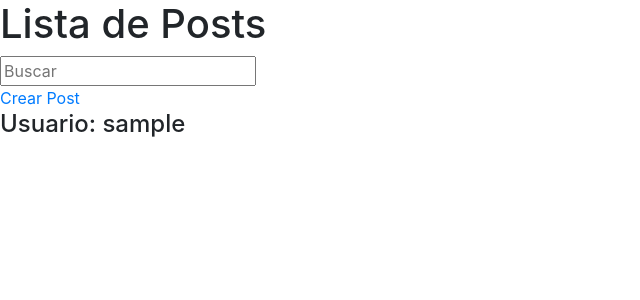
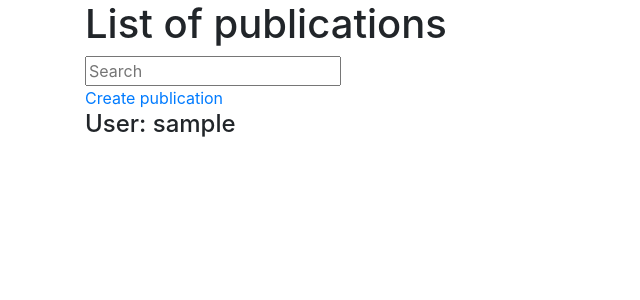
Before and after one commit to carlosnp/coreviews, a Django app: page /en/blog/ in a window 1280 px wide. Shown: the part 56-356 px from the top of the page, without its empty margins (0-640 px from the left). Run offline with Django 3.2, Linux system fonts and the light colour scheme; the visitor is signed in with stand-in values (Sample User, id 1); data that the repository does not hold is empty; some libraries are stand-ins or nearby versions.

Commit message:
traducciones

```diff
--- a/blog/templates/blog/delete.html
+++ b/blog/templates/blog/delete.html
@@ -1,4 +1,5 @@
 {% extends "base.html" %}
+{% load i18n %}
 
 {% block title %} DELETE {% endblock %}
 
--- a/blog/templates/blog/detail.html
+++ b/blog/templates/blog/detail.html
@@ -1,4 +1,5 @@
 {% extends "base.html" %}
+{% load i18n %}
 
 {% block title %} POST {% endblock %}
 
--- a/blog/templates/blog/list.html
+++ b/blog/templates/blog/list.html
@@ -1,16 +1,17 @@
 {% extends "base.html" %}
+{% load i18n %}
 
 {% block title %} LISTA {% endblock %}
 
 {% block content %}
-	<div class="">
-        <h1>Lista de Posts</h1>
+	<div class="container">
+        <h1> {% trans 'List of publications' %} </h1>
         <!-- Menu de Busqueda -->
         <form method="GET" action=".">
-            <input type="text" name="q" placeholder="Buscar">
+            <input type="text" name="q" placeholder="{% trans 'Search' %}">
         </form>
-        <a class="" href="{% url 'posts:create' %}">Crear Post</a>
-        <h4> Usuario: {{ users_qs }} </h4>
+        <a class="" href="{% url 'posts:create' %}"> {% trans 'Create publication' %} </a>
+        <h4> {% trans 'User' %}: {{ users_qs }} </h4>
         <!-- Lista de Posts -->
         {% for obj in objects %}
             <h2 style="color:blue"> {{ obj.id }} <a style="color:blue;text-decoration: none;" href="{{ obj.get_absolute_url }}"> {{ obj.title }} </a> </h2>
--- a/blog/views.py
+++ b/blog/views.py
@@ -2,6 +2,7 @@
 from django.db.models import Q
 from django.contrib import messages
 from django.shortcuts import render, redirect
+from django.utils.translation import ugettext as _
 from django.contrib.auth.decorators import login_required
 from django.http import HttpResponse, HttpResponseRedirect
 # Project
@@ -18,14 +19,14 @@ def post_create_view(request):
     if form.is_valid():
         instance = form.save(commit = False)
         instance.save()
-        messages.success(request, "Felicidades!!! creaste el POST: %s" % instance.title)
+        messages.success(request, "Congratulations!!! Created the POST: %s" % instance.title)
         try:
             return HttpResponseRedirect(instance.get_absolute_url())
         except:
             return redirect("posts:list")
     context = {
         "title_header": 'Create',
-        "title": "Crear Post",
+        "title": _("Create publication"),
         "form": form
     }
     return render(request, template_name, context)
```
Also changed, not shown: blog/templates/blog/create.html (+4 -3 lines), blog/templates/blog/list_public.html (+4 -3 lines), locale/es/LC_MESSAGES/django.po, 1 other file.
